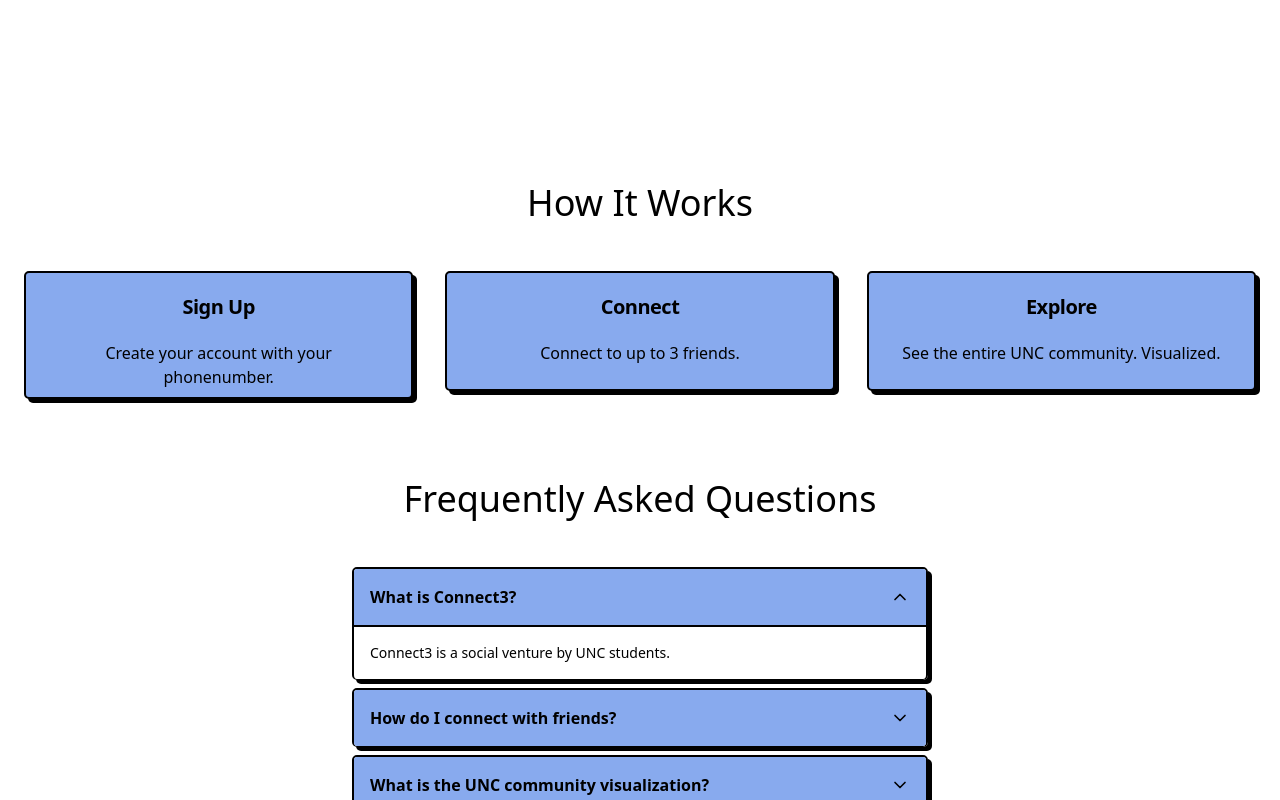
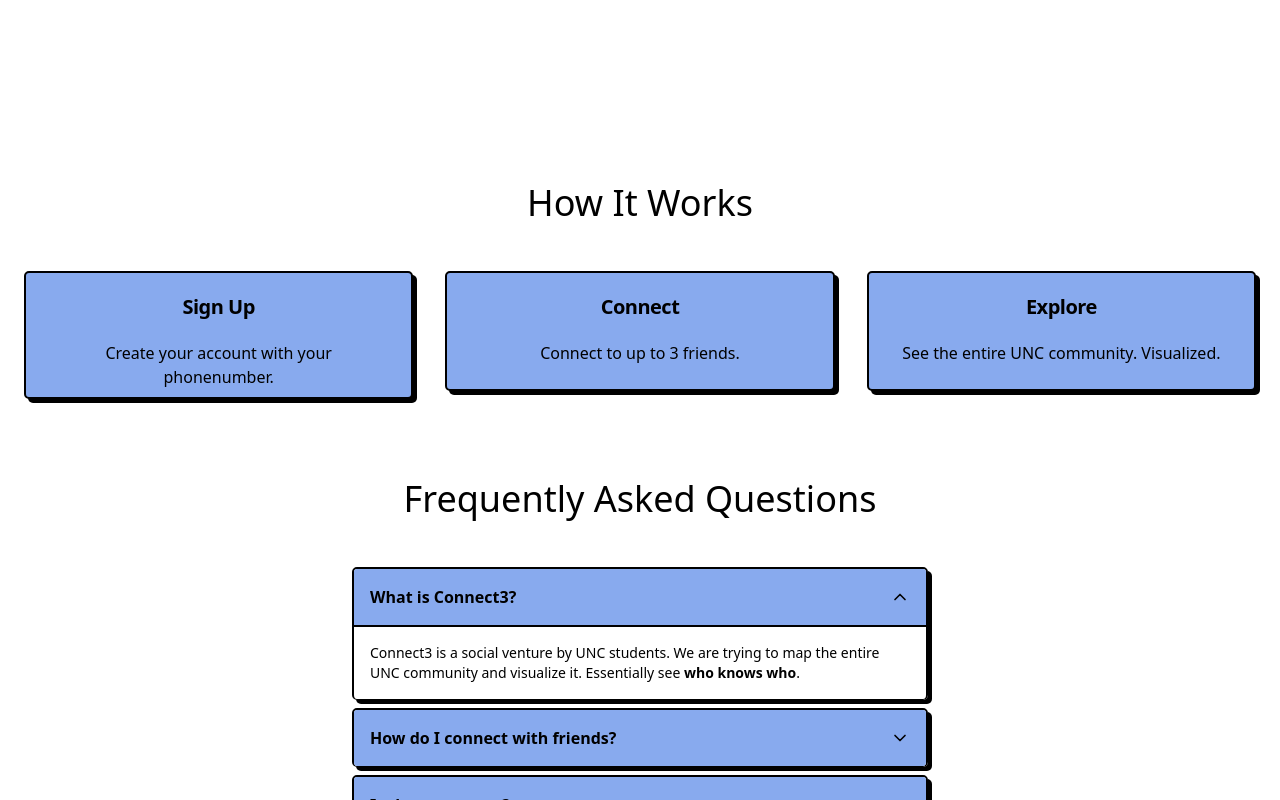
Before and after one commit to MihirSharma15/connect3frontend, a Next.js app in the folder frontend/: page / in a window 1280 px wide. Both pictures are taken after a click on the button "What is Connect3?". Shown: the part 657-1457 px from the top of the page. Built offline with nearby package versions, Linux system fonts and the light colour scheme.

Commit message:
updated FAQ section to be more descriptive

```diff
--- a/frontend/src/app/page.tsx
+++ b/frontend/src/app/page.tsx
@@ -106,19 +106,19 @@ export default function Home() {
             <AccordionItem value="item-1">
               <AccordionTrigger>What is Connect3?</AccordionTrigger>
               <AccordionContent>
-                Connect3 is a social venture by UNC students.
+                Connect3 is a social venture by UNC students. We are trying to map the entire UNC community and visualize it. Essentially see <span className="font-bold">who knows who</span>.
               </AccordionContent>
             </AccordionItem>
             <AccordionItem value="item-2">
               <AccordionTrigger>How do I connect with friends?</AccordionTrigger>
               <AccordionContent>
-                Once you sign up, you'll be given a unique code to share with your friends. All three of your connections must sign up before you can explore the network.
+                Once you sign up, you'll be given a unique code to share with your friends. From there, you can connect to up to 3 friends by sharing an invite code. You, however, can accept any number of invite codes sent you to.
               </AccordionContent>
             </AccordionItem>
             <AccordionItem value="item-3">
-              <AccordionTrigger>What is the UNC community visualization?</AccordionTrigger>
+              <AccordionTrigger>Is there any cost?</AccordionTrigger>
               <AccordionContent>
-                It's a visual representation of the entire UNC community.
+                Nope! This is a social venture by students for students. We are not charging anything for this.
               </AccordionContent>
             </AccordionItem>
           </Accordion>
```
